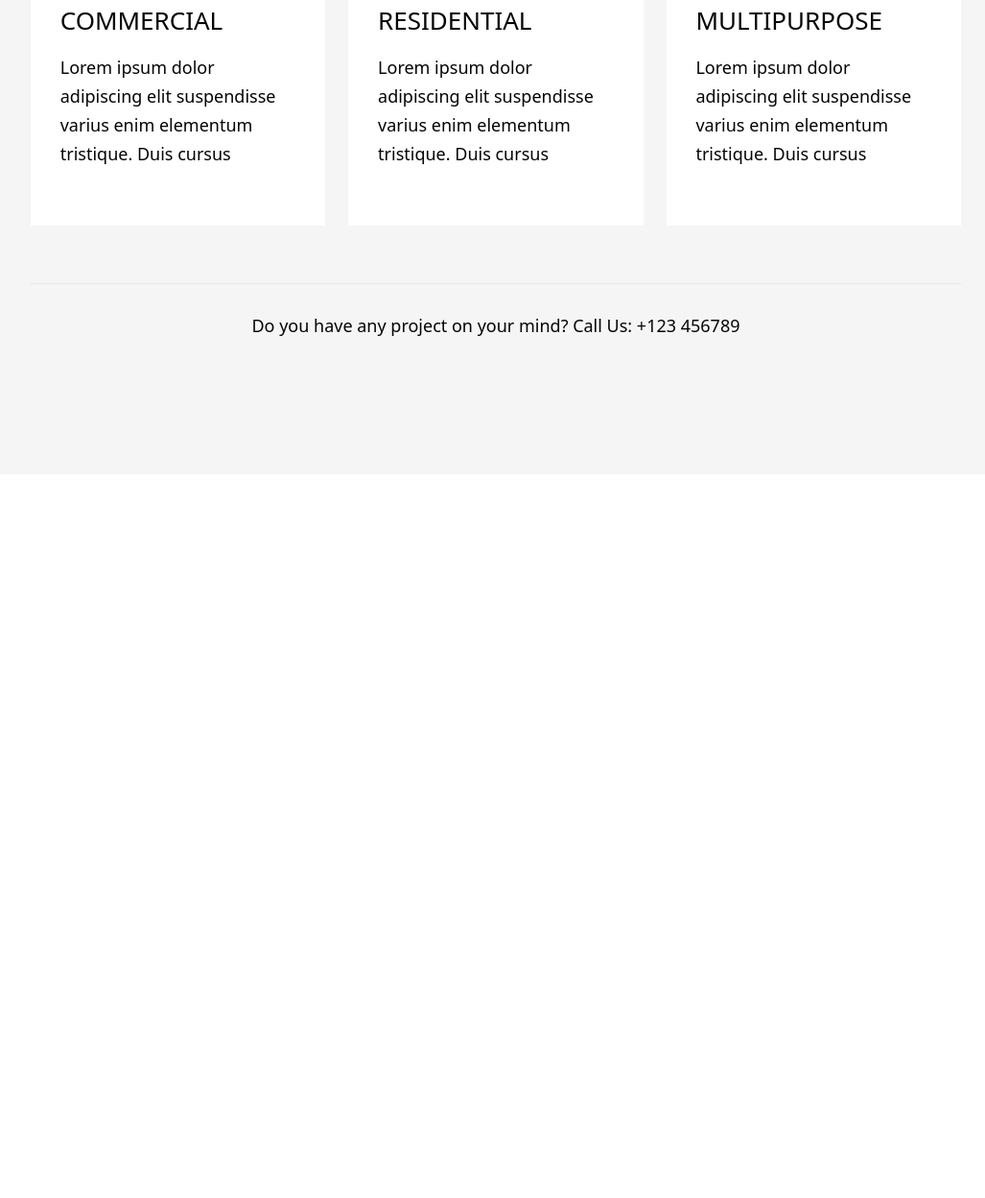
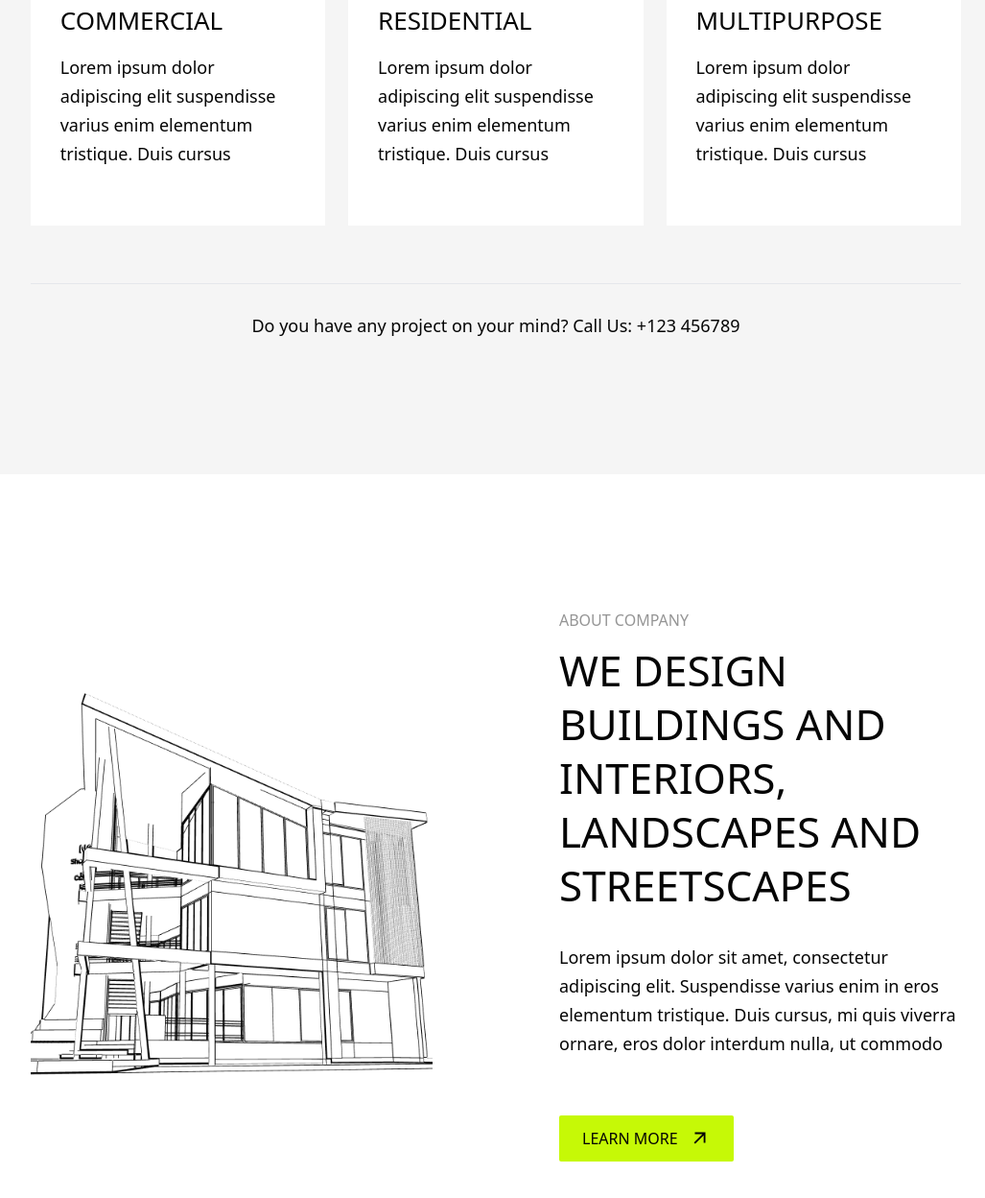
Before and after one commit to Mh-Monzil/arcatec, a website built with Vite: page index.html in a window 1280 px wide. Shown: the part 1904-3152 px from the top of the page at 96% size, without its empty margins (123-1150 px from the left). Before the commit the page ends 2398 px from the top, so only its background shows below. Built offline with nearby package versions, Linux system fonts and the light colour scheme; files whose address does not match are found by name.

Commit message:
about company

```diff
--- a/index.html
+++ b/index.html
@@ -318,10 +318,12 @@
 
       <!-- about  -->
       <section
-        class="hidden flex items-center justify-center gap-[132px] py-[140px] px-[155px]"
+        class=" flex flex-col-reverse lg:flex-row items-center justify-center gap-20 lg:gap-[132px] py-12 px-4 lg:py-[140px] lg:px-[155px]"
       >
-        <img src="./images/about/aboutImage.png" alt="" />
-        <div class="text-primaryBlack">
+        <div class="lg:w-1/2">
+          <img src="./images/about/aboutImage.png" alt="" />
+        </div>
+        <div class="lg:w-1/2 text-primaryBlack">
           <p class="uppercase text-ash font-medium leading-6">about company</p>
           <h2 class="text-[44px] font-medium leading-[56px] uppercase pt-3">
             We design buildings and interiors, landscapes and streetscapes
```
